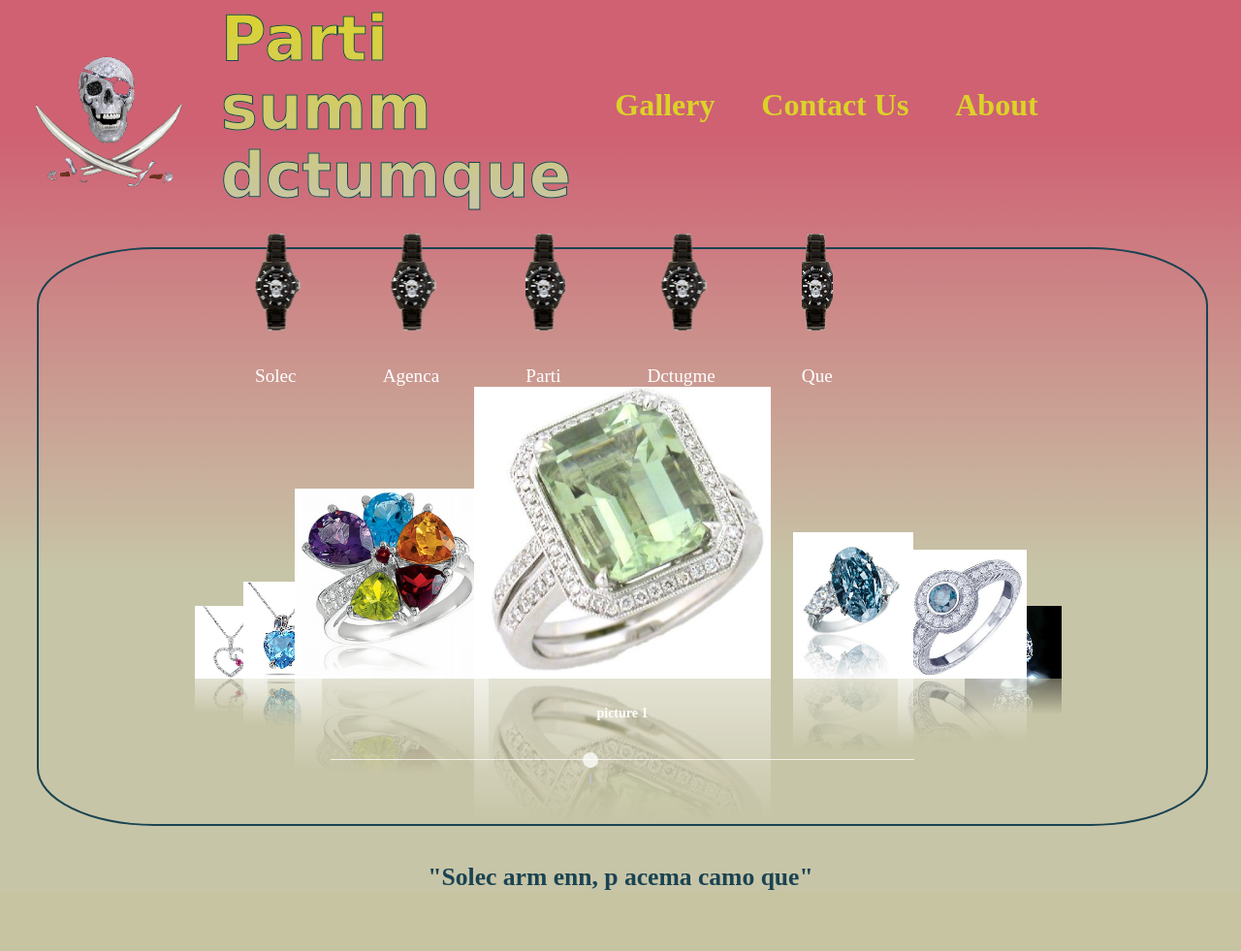
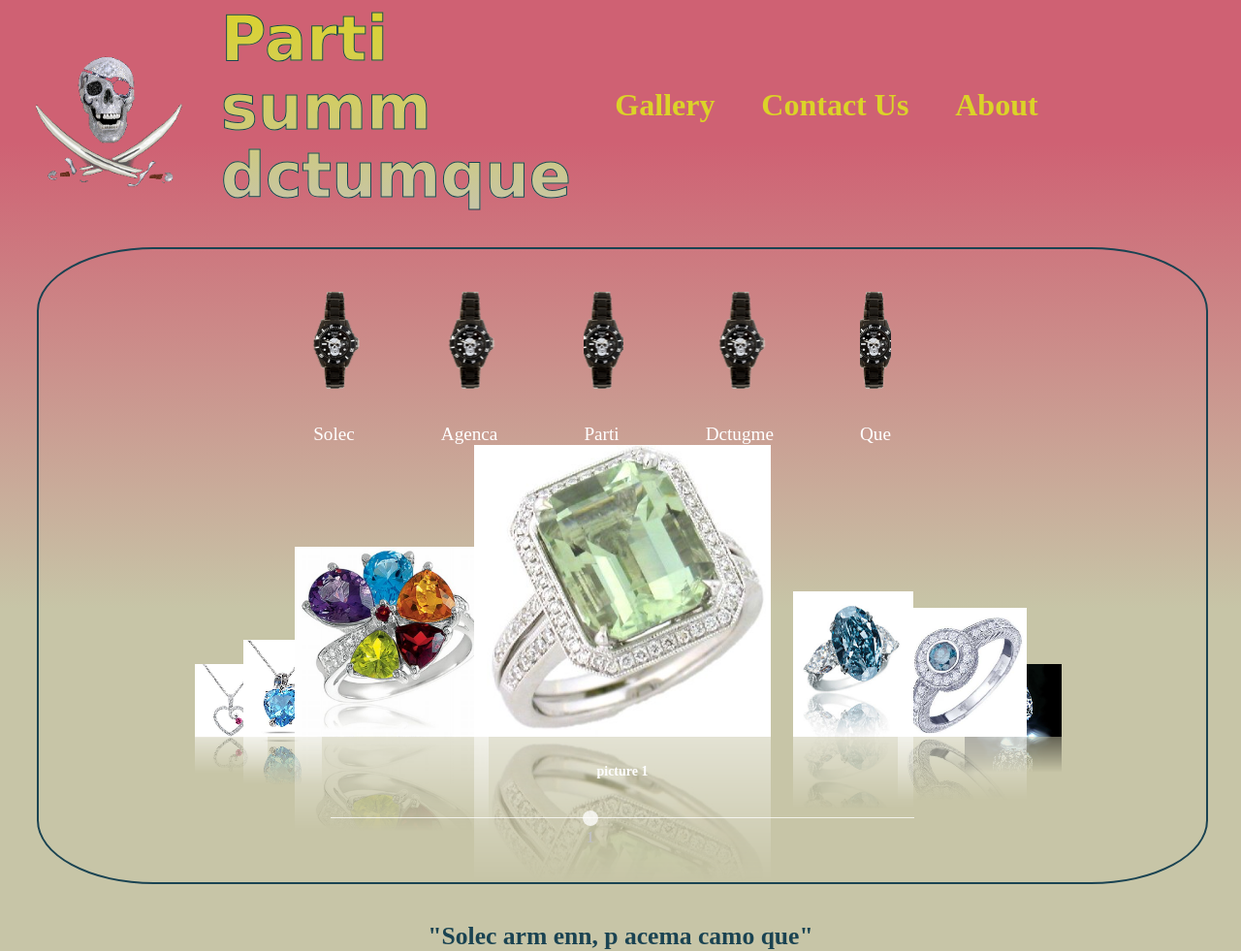
Before and after one commit to nirnaor/DiamondsGallery, a PHP site: page /html/gallery.html in a window 1280 px wide. Shown: the whole page at 97% size. Before the commit the page ends 918 px from the top, so only its background shows below. Run offline with PHP 8.4, Linux system fonts and the light colour scheme; some web fonts are replaced.

Commit message:
categories are in the right place now

```diff
--- a/css/gallery.css
+++ b/css/gallery.css
@@ -1,9 +1,9 @@
 #categories #categorieslist
 {
-    width: 70%;
-	margin-left: 15%;
+        width: 70%;
+	margin-left: 20%;
 	margin-right: 15%;
-	margin-top: 10%;
+	margin-top: 15%;
 
 }
 
```
